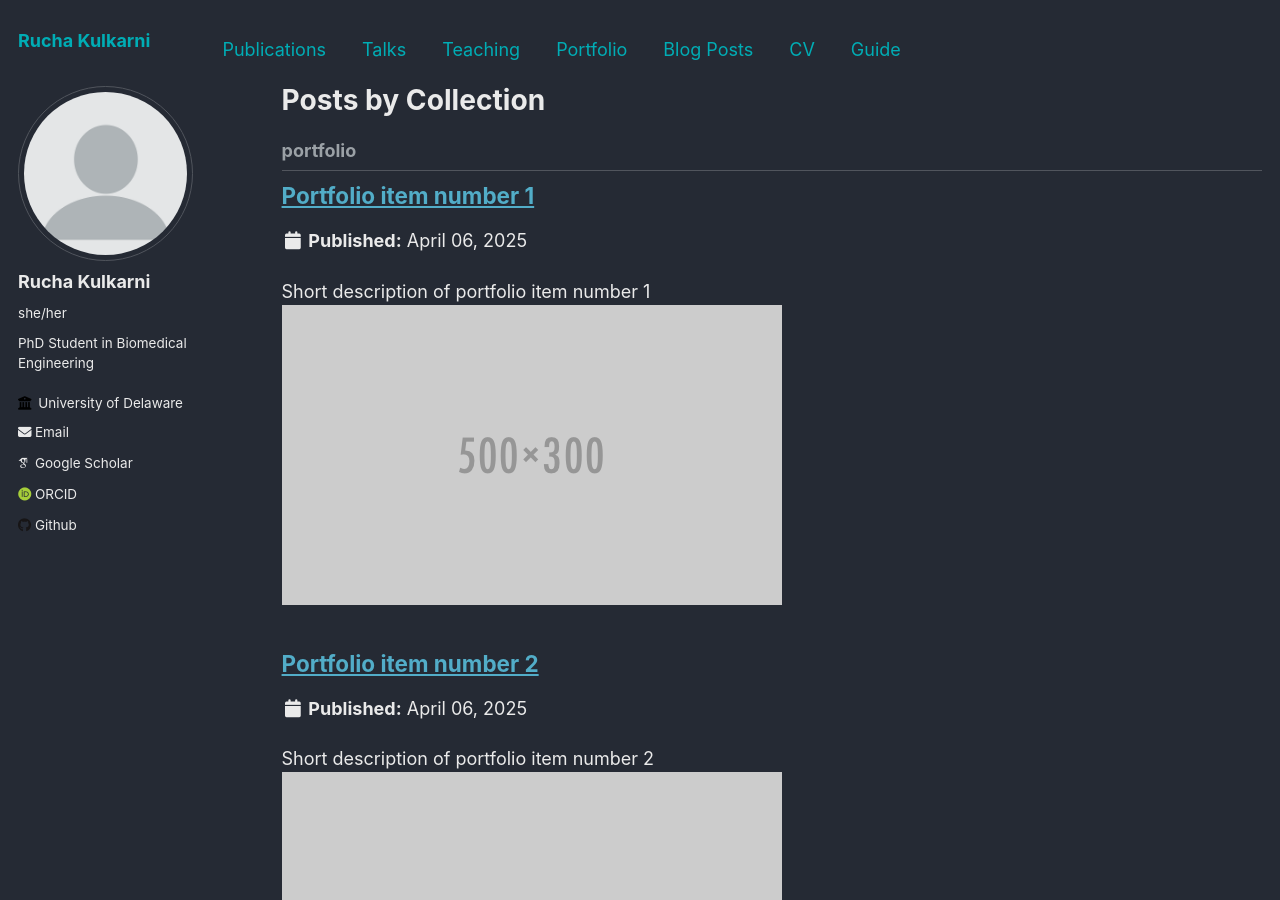
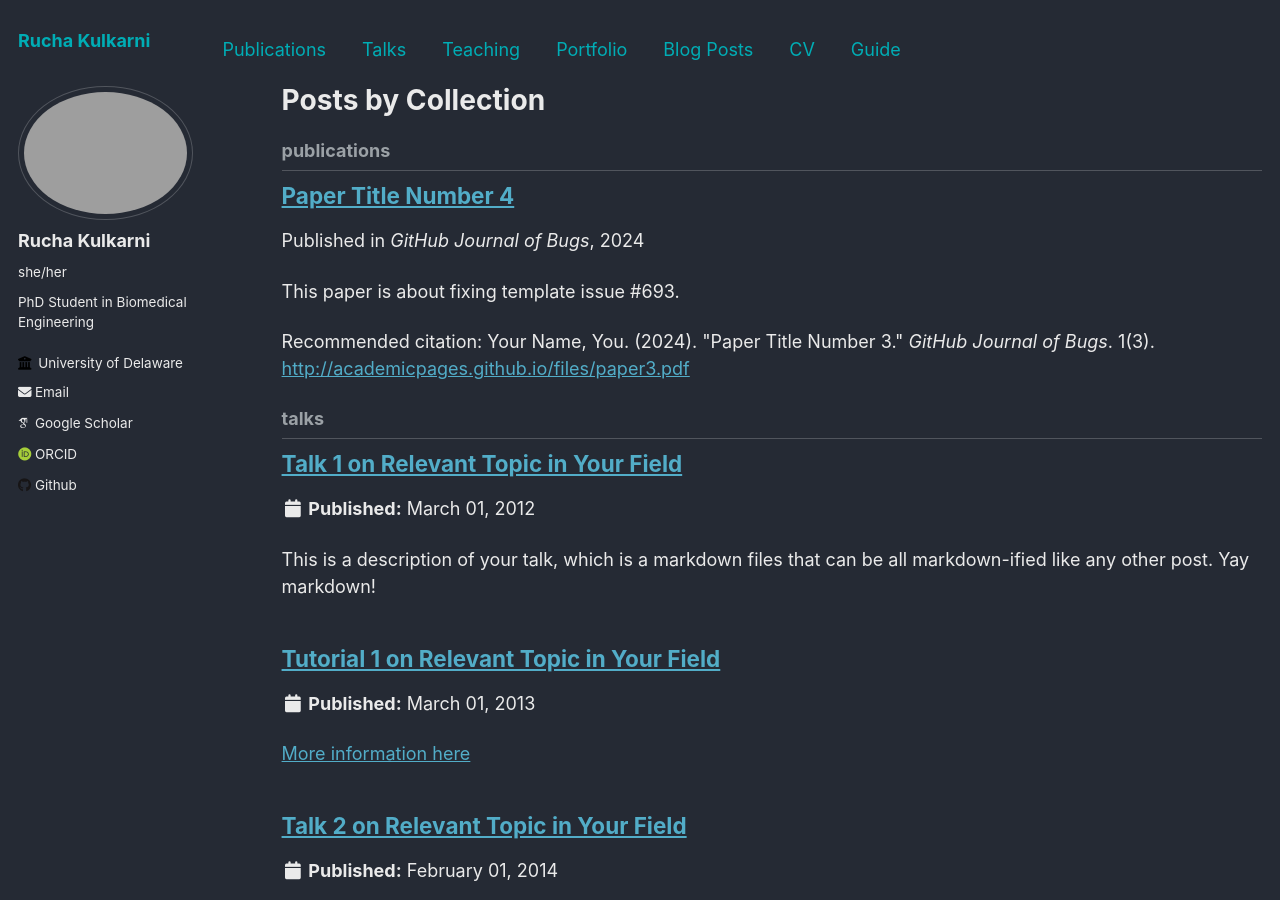
Before and after one commit to ruchak-dev/ruchak-dev.github.io, a Jekyll site: the page built from _pages/collection-archive.html, in a window 1280 px wide and 900 px high. Built offline with Jekyll 4.4.1, drawn with Linux system fonts in a browser that asks for light colours; some web fonts are replaced; part of the change alters nothing that is shown.

Commit message:
Update _config.yml
Add email, profile image, remove portfolio

```diff
--- a/_config.yml
+++ b/_config.yml
@@ -21,14 +21,14 @@ repository               : "ruchak-dev/ruchak-dev.github.io"
 #               Additional customization can be done by editing /_includes/author-profile.html
 author:
   # Biographic information
-  avatar           : "profile.png"
+  avatar           : "rucha6.png"
   name             : "Rucha Kulkarni"
   pronouns         : "she/her" # example: "she/her"
   bio              : "PhD Student in Biomedical Engineering"
   #location         : "Earth"
   employer         : "University of Delaware"
   uri              : # URL
-  email            : "none@example.org"
+  email            : "rnk@udel.edu"
 
   # Academic websites
   arxiv            : # URL - Update with the correct link to your profile
@@ -206,7 +206,7 @@ collections:
     output: true
     permalink: /:collection/:path/
   portfolio:
-    output: true
+    output: false
     permalink: /:collection/:path/
   talks:
     output: true
```
